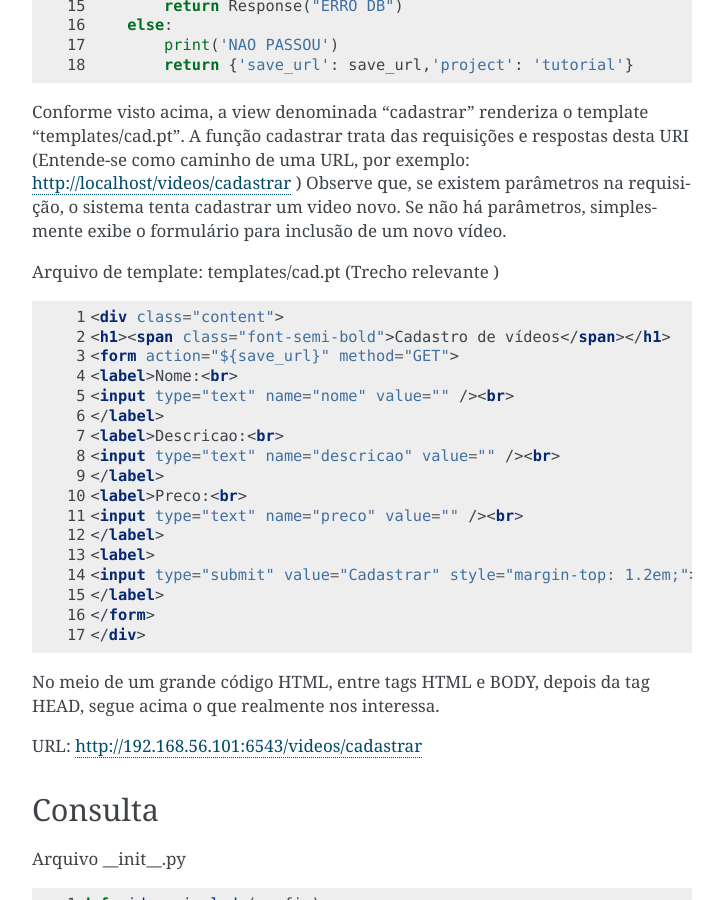
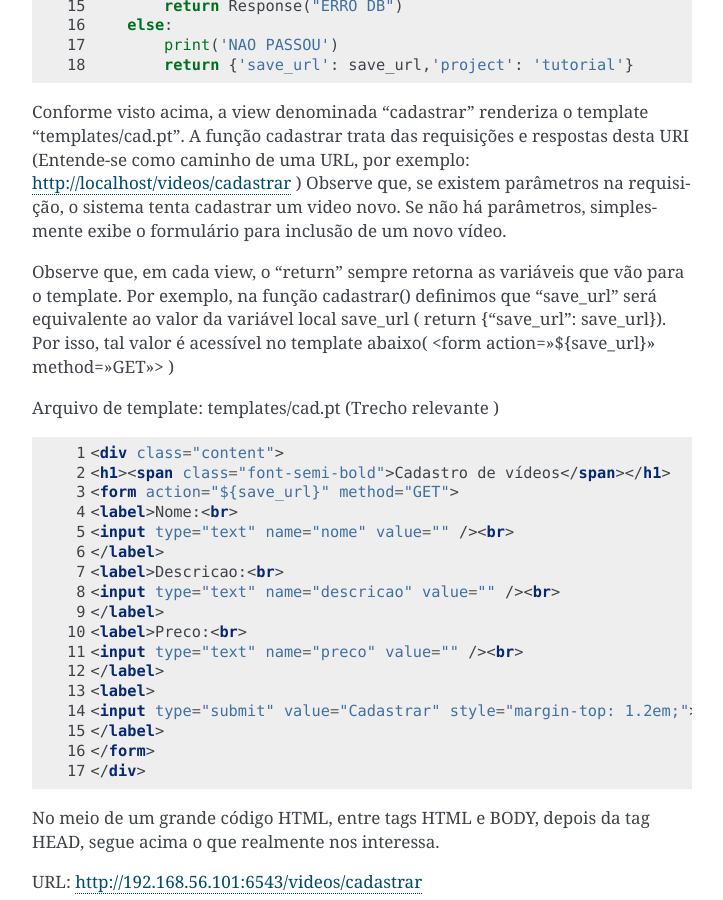
Before and after one commit to wagnerwar/piramid, a Sphinx documentation site: the page built from docs/index.rst, in a window 1280 px wide and 900 px high, scrolled down 2613 px. Shown: the whole window, without its empty margins (388-1111 px from the left). Built offline with Sphinx 7.4.7, drawn with Linux system fonts in a browser that asks for light colours.

Commit message:
Comitando alterações

```diff
--- a/docs/index.rst
+++ b/docs/index.rst
@@ -155,6 +155,7 @@ Arquivo views.py
 Conforme visto acima, a view denominada 'cadastrar' renderiza o template 'templates/cad.pt'. A função cadastrar trata das requisições e respostas desta URI (Entende-se como caminho de uma URL, por exemplo: http://localhost/videos/cadastrar )
 Observe que, se existem parâmetros na requisição, o sistema tenta cadastrar um video novo. Se não há parâmetros, simplesmente exibe o formulário para inclusão de um novo vídeo.
 
+Observe que, em cada view, o 'return' sempre retorna as variáveis que vão para o template. Por exemplo, na função cadastrar() definimos que 'save_url' será equivalente ao valor da variável local save_url ( return {'save_url': save_url}). Por isso, tal valor é acessível no template abaixo( <form action="${save_url}" method="GET"> )
 
 
 Arquivo de template: templates/cad.pt (Trecho relevante )
```
